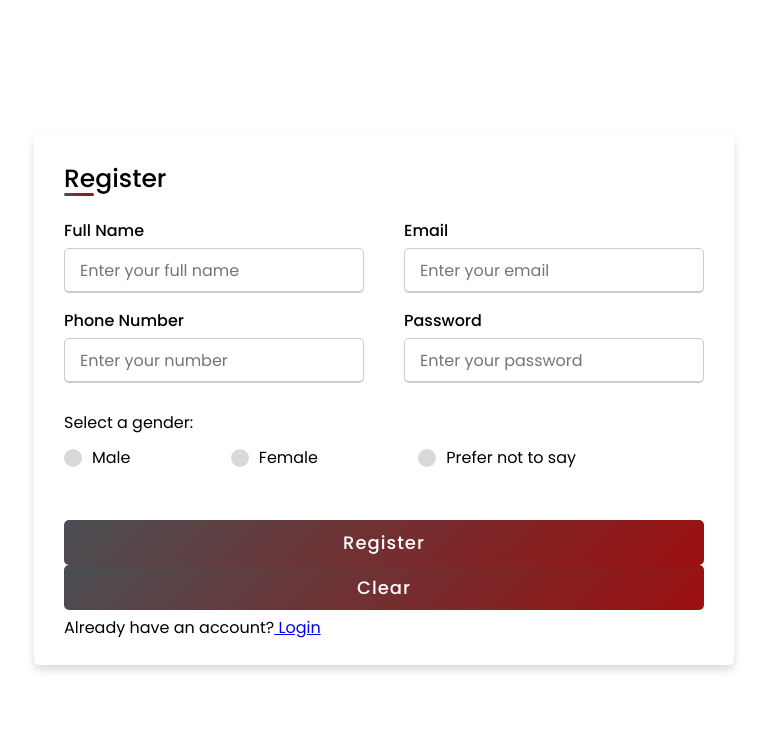
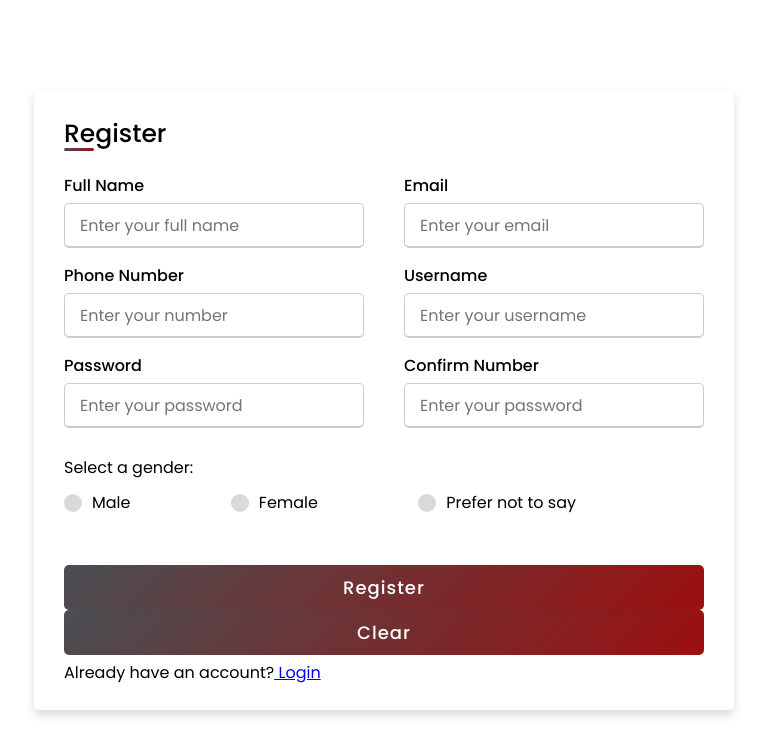
Before and after one commit to zishvn1/TP-20-02-2023, a PHP site: page /signup.php in a window 1280 px wide. Shown: the top 750 px of the page, without its empty margins (256-1023 px from the left). Run offline with PHP 8.4, Linux system fonts and the light colour scheme.

Commit message:
signup.php

```diff
--- a/AstonAutos/signup.php
+++ b/AstonAutos/signup.php
@@ -86,8 +86,16 @@ if ($_SERVER['REQUEST_METHOD'] == 'POST') {
                             <input type="text" name="phone" placeholder="Enter your number" required>
                         </div>
                         <div class="input-box">
+                            <span class="details">Username</span>
+                            <input type="text" name="uname" placeholder="Enter your username" required>
+                        </div>
+                        <div class="input-box">
                             <span class="details">Password</span>
                             <input type="password" name="password" placeholder="Enter your password" required>
+                        </div>
+                        <div class="input-box">
+                            <span class="details">Confirm Number</span>
+                            <input type="text" name="conpassword" placeholder="Enter your password" required>
                         </div>
                     </div>
                     <div class="input-details">
```
